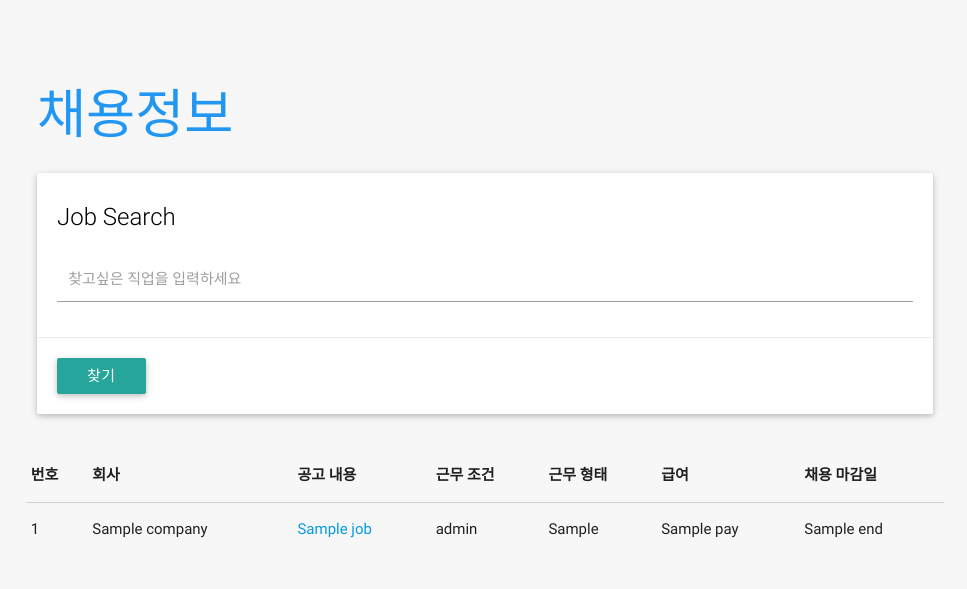
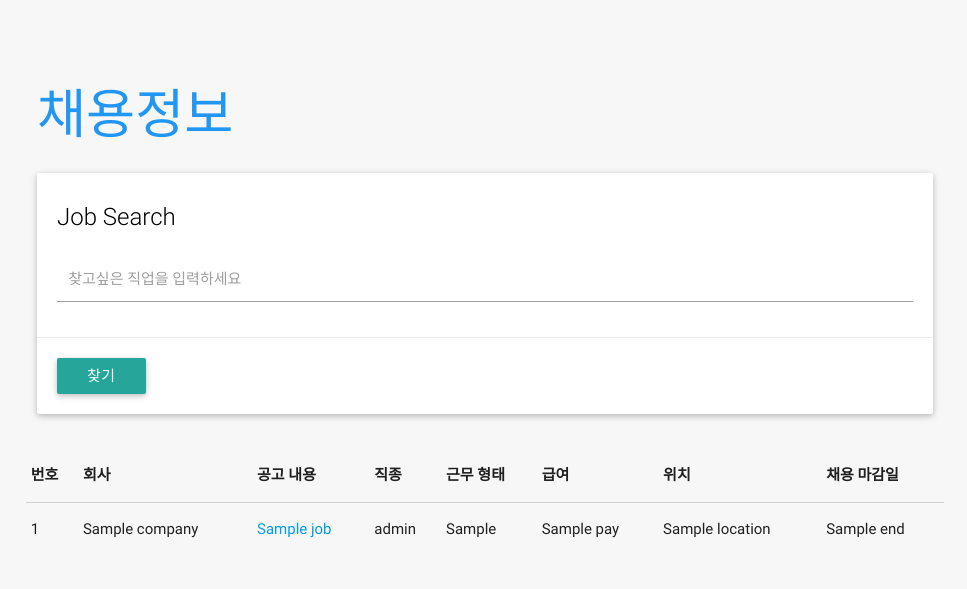
Before and after one commit to ChungPa/GoJob, a Flask app: template app/templates/job/worklist.html in a window 1280 px wide. Shown: the part 65-654 px from the top of the page, without its empty margins (155-1122 px from the left). Run offline with Flask 2, Linux system fonts and the light colour scheme; the template is opened without the code that fills it: most values are stand-ins (such as "Sample title", 1, 10 or a date in 2020); parts of the project's set-up code (start-up, migrations or seed data) failed here and were passed over.

Commit message:
Recover workslist.html

```diff
--- a/app/templates/job/worklist.html
+++ b/app/templates/job/worklist.html
@@ -41,10 +41,10 @@
                         <th data-field="id">번호</th>
                         <th data-field="name">회사</th>
                         <th data-field="title">공고 내용</th>
-                        <th data-field="role">근무 조건</th>
+                        <th data-field="role">직종</th>
                         <th data-field="work_style">근무 형태</th>
                         <th data-field="pay">급여</th>
-                        <!-- <th data-field="title">위치</th> -->
+                        <th data-field="title">위치</th>
                         <th data-field="end">채용 마감일</th>
 
                     </tr>
@@ -59,7 +59,7 @@
                             <td>{{ job.role }}</td>
                             <td>{{ job.work_style }}</td>
                             <td>{{ job.pay }}</td>
-                            <!-- <td>근무위치</td> -->
+                            <td>{{ job.location }}</td>
                             <td>{{ job.end }}</td>
                         </tr>
                     {% endfor %}
```
